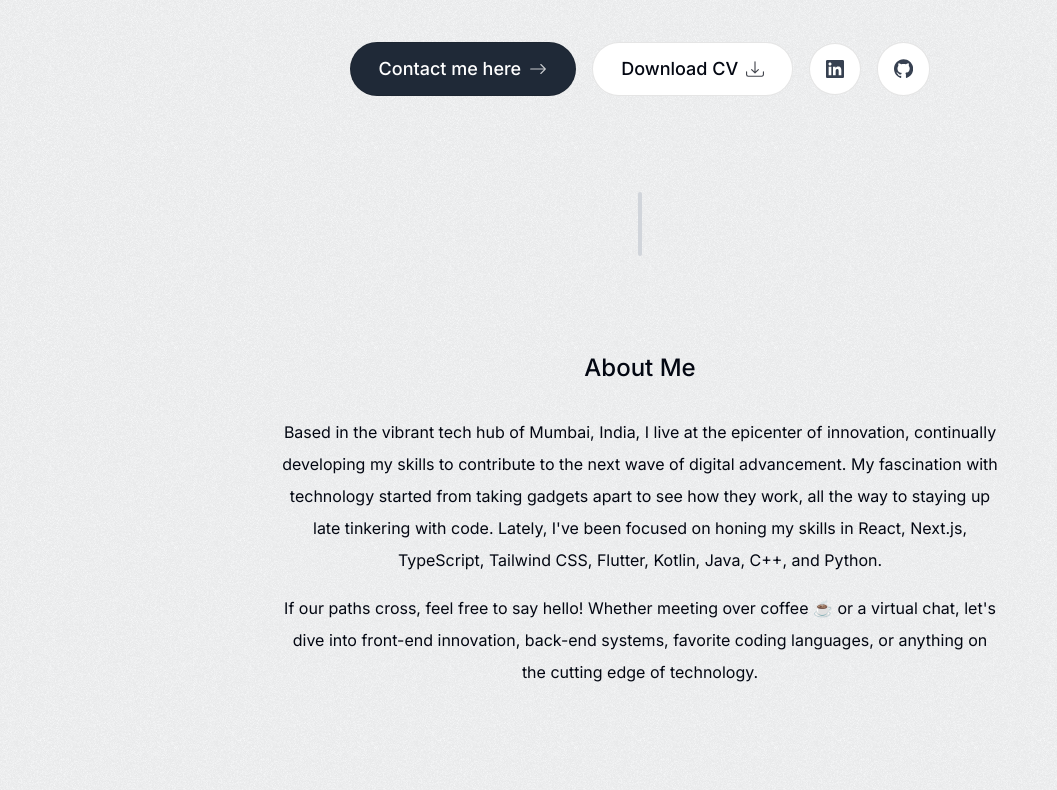
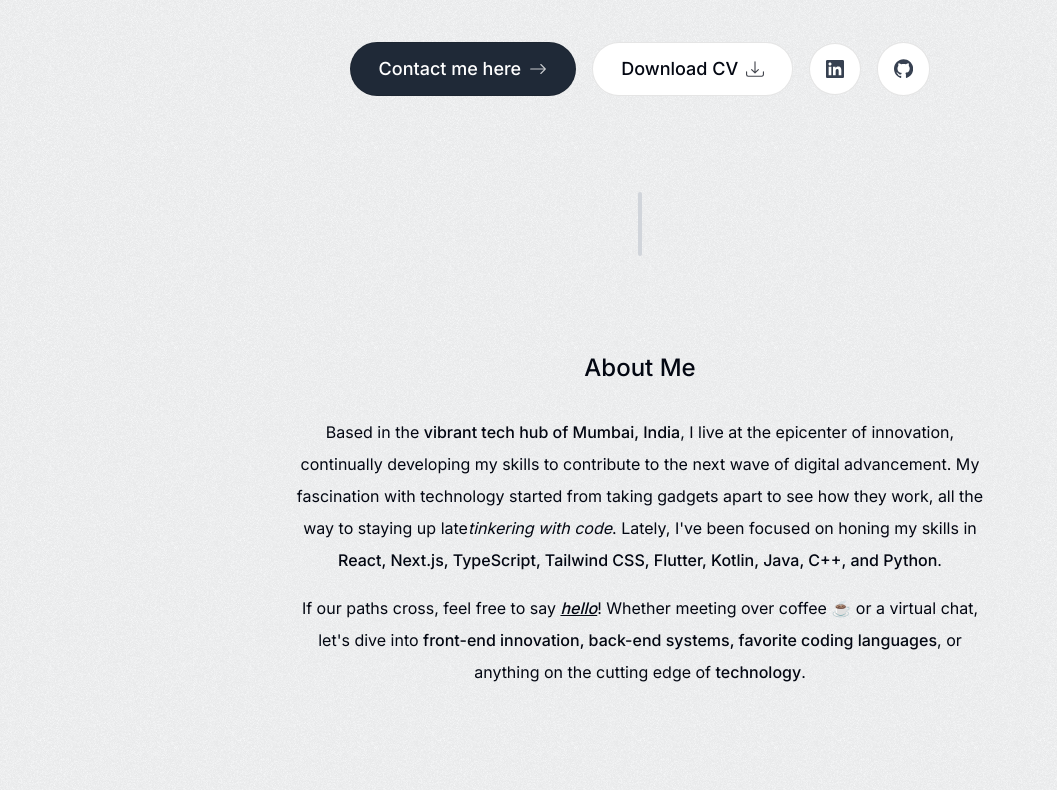
Before and after one commit to sarthakz25/portfolio-v1, a Next.js app in the folder portfolio/: page / in a window 1280 px wide. Shown: the part 406-1196 px from the top of the page, without its empty margins (0-1057 px from the left). Built offline with nearby package versions, Linux system fonts and the light colour scheme.

Commit message:
eighth commit

```diff
--- a/portfolio/src/components/about.tsx
+++ b/portfolio/src/components/about.tsx
@@ -7,7 +7,7 @@ import { motion } from 'framer-motion'
 export default function About() {
     return (
         <motion.section
-            className="mb-28 max-w-[45rem] text-center leading-8 sm:mb-40"
+            className="mb-28 max-w-[45rem] text-center leading-8 sm:mb-40 px-2"
             initial={{ opacity: 0, y: 100 }}
             animate={{ opacity: 1, y: 0 }}
             transition={{
@@ -19,17 +19,20 @@ export default function About() {
             </SectionHeading>
 
             <p className="mb-4">
-                Based in the vibrant tech hub of Mumbai, India, I live at the epicenter of innovation,
-                continually developing my skills to contribute to the next wave of digital advancement.
-                My fascination with technology started from taking gadgets apart to see how they work,
-                all the way to staying up late tinkering with code. Lately, I've been focused on honing my
-                skills in React, Next.js, TypeScript, Tailwind CSS, Flutter, Kotlin, Java, C++, and Python.
+                Based in the <span className="font-medium">vibrant tech hub of Mumbai, India</span>,
+                I live at the epicenter of innovation, continually developing my skills to contribute to the
+                next wave of digital advancement. My fascination with technology started from taking gadgets
+                apart to see how they work, all the way to staying up late
+                <span className="italic">tinkering with code</span>.
+                Lately, I've been focused on honing my skills in{" "}
+                <span className="font-medium">React, Next.js, TypeScript, Tailwind CSS, Flutter, Kotlin, Java, C++, and Python</span>.
             </p>
 
             <p>
-                If our paths cross, feel free to say hello! Whether meeting over coffee ☕ or a virtual chat,
-                let's dive into front-end innovation, back-end systems, favorite coding languages, or anything
-                on the cutting edge of technology.
+                If our paths cross, feel free to say <span className="italic underline font-medium">hello</span>!
+                Whether meeting over coffee ☕ or a virtual chat, let's dive into{" "}
+                <span className="font-medium">front-end innovation, back-end systems, favorite coding languages</span>
+                , or anything on the cutting edge of <span className="font-medium">technology</span>.
             </p>
 
         </motion.section>
```
